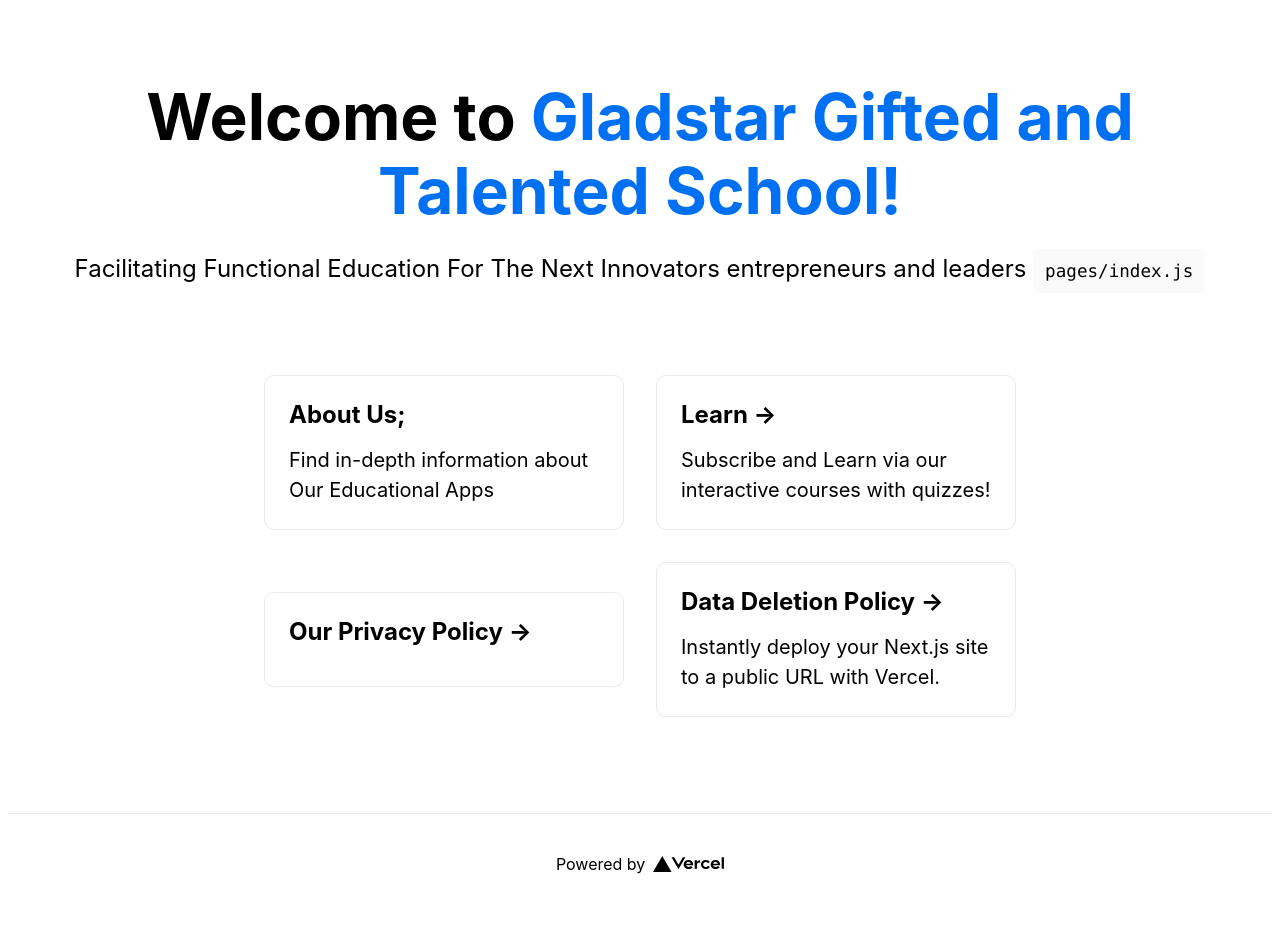
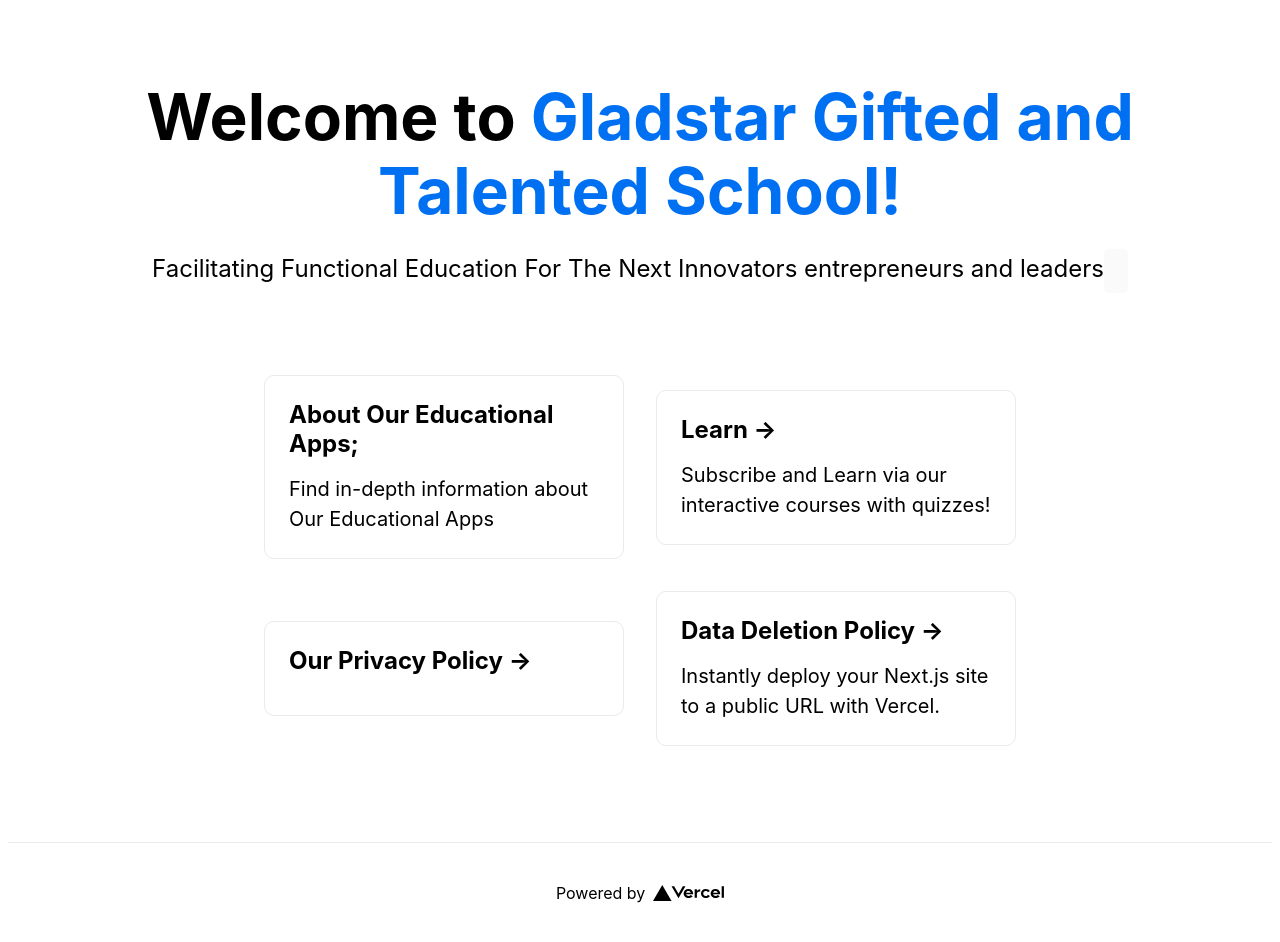
Before and after one commit to gladstargtschool6/nextjs, a Next.js app: page / in a window 1280 px wide. Before the commit the page ends 913 px from the top, so only its background shows below. Built offline with nearby package versions, Linux system fonts and the light colour scheme.

Commit message:
Update index.js

```diff
--- a/pages/index.js
+++ b/pages/index.js
@@ -16,12 +16,12 @@ export default function Home() {
 
         <p className={styles.description}>
           Facilitating Functional Education For The Next Innovators entrepreneurs and leaders{' '}
-          <code className={styles.code}>pages/index.js</code>
+          <code className={styles.code}></code>
         </p>
 
         <div className={styles.grid}>
           <a href="https://play.google.com/store/apps/dev?id=5244432553974148442" className={styles.card}>
-            <h3>About Us;</h3>
+            <h3>About Our Educational Apps;</h3>
             <p>Find in-depth information about Our Educational Apps</p>
           </a>
 
```
